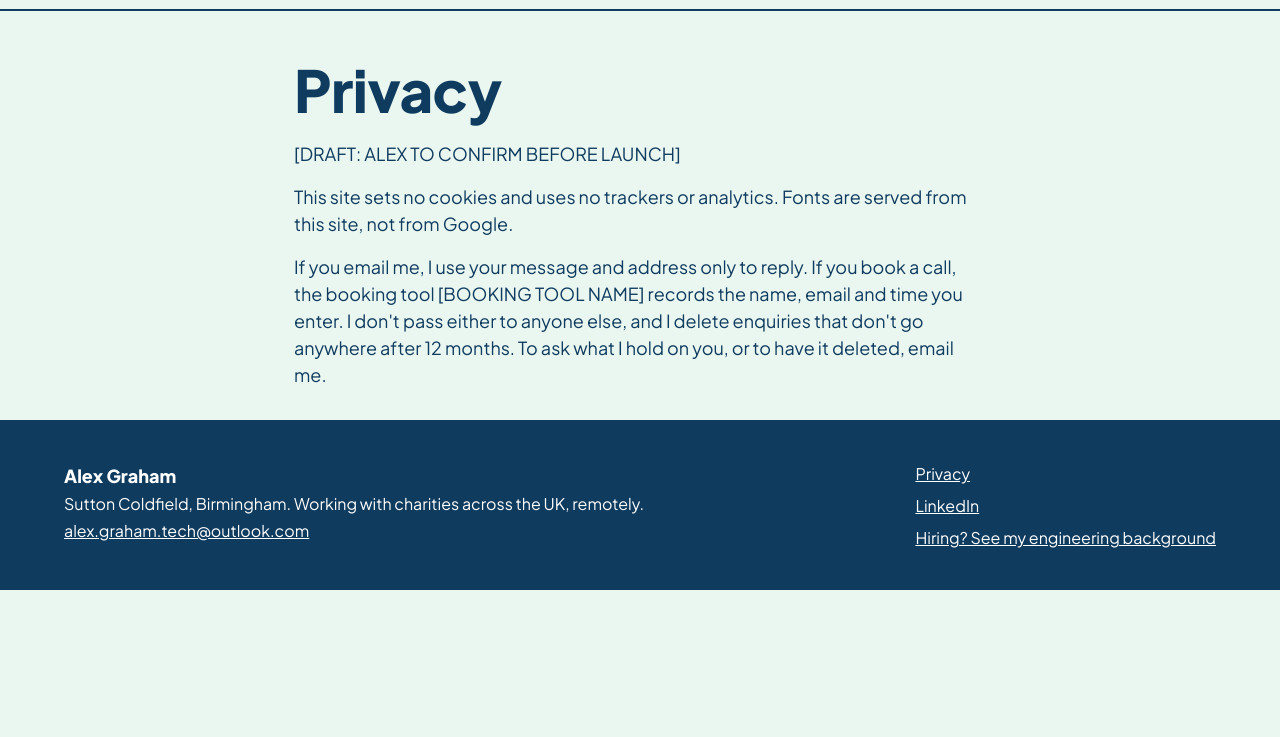
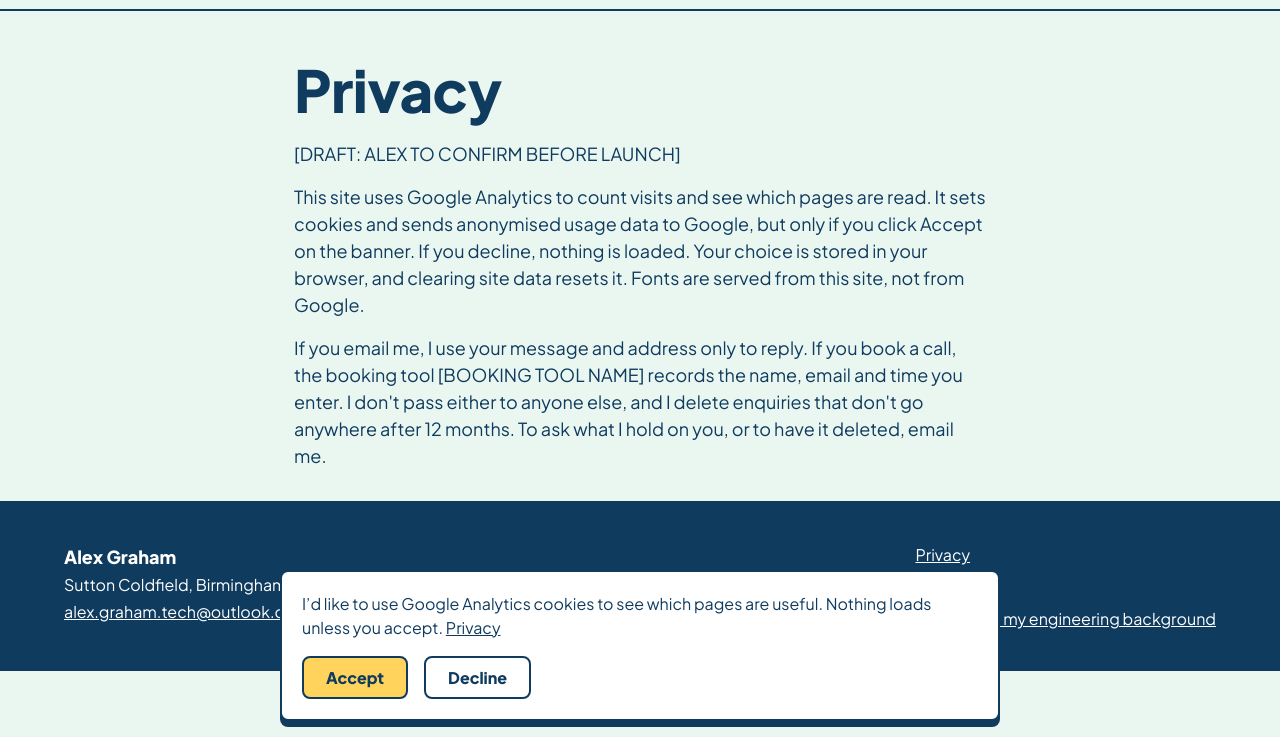
Before and after one commit to lalexgraham/alex-graham-site, a plain HTML site: page privacy/index.html in a window 1280 px wide. Shown: the part 63-800 px from the top of the page. Drawn offline with Linux system fonts and the light colour scheme.

Commit message:
Add Google Analytics behind a consent banner and update privacy page
Co-Authored-By: Claude Sonnet 5.5 <noreply@anthropic.com>

```diff
--- a/privacy/index.html
+++ b/privacy/index.html
@@ -28,7 +28,7 @@
 </div></header>
 <main id="main"><article class="page"><h1>Privacy</h1>
 <p style="margin-top:20px">[DRAFT: ALEX TO CONFIRM BEFORE LAUNCH]</p>
-<p>This site sets no cookies and uses no trackers or analytics. Fonts are served from this site, not from Google.</p>
+<p>This site uses Google Analytics to count visits and see which pages are read. It sets cookies and sends anonymised usage data to Google, but only if you click Accept on the banner. If you decline, nothing is loaded. Your choice is stored in your browser, and clearing site data resets it. Fonts are served from this site, not from Google.</p>
 <p>If you email me, I use your message and address only to reply. If you book a call, the booking tool [BOOKING TOOL NAME] records the name, email and time you enter. I don't pass either to anyone else, and I delete enquiries that don't go anywhere after 12 months. To ask what I hold on you, or to have it deleted, email me.</p>
 </article></main><footer class="site"><div class="wrap cols">
 <div><strong>Alex Graham</strong><br><small>Sutton Coldfield, Birmingham. Working with charities across the UK, remotely.</small><br><small><a data-email href="mailto:">email</a></small></div>
--- a/site.js
+++ b/site.js
@@ -2,6 +2,7 @@
 var SITE = {
   bookingUrl: "",                       // [BOOKING LINK] e.g. https://calendly.com/...  Empty = falls back to email
   email: "alex.graham.tech@outlook.com",// [EMAIL] confirm before launch
+  gaId: "G-KC4H3C1MBB",                 // Google Analytics 4. Loads only after the visitor accepts
   charityName: ""                       // Beyond The Horizon, once signed off. Empty = anonymous
 };
 (function(){
@@ -12,3 +13,27 @@ var SITE = {
   var pl = document.querySelector("[data-play]"), v = document.querySelector("video");
   if(pl && v){ pl.addEventListener("click", function(e){ e.preventDefault(); v.scrollIntoView({block:"center"}); v.play(); }); }
 })();
+
+/* Analytics: Google Analytics loads only after the visitor clicks Accept. Choice is remembered. */
+(function(){
+  if(!SITE.gaId) return;
+  var KEY="analytics-consent", saved=null;
+  try{ saved=localStorage.getItem(KEY); }catch(e){}
+  function load(){
+    window.dataLayer=window.dataLayer||[];
+    window.gtag=function(){dataLayer.push(arguments)};
+    gtag("js",new Date()); gtag("config",SITE.gaId,{anonymize_ip:true});
+    var s=document.createElement("script"); s.async=true;
+    s.src="https://www.googletagmanager.com/gtag/js?id="+SITE.gaId; document.head.appendChild(s);
+  }
+  function save(v){ try{ localStorage.setItem(KEY,v); }catch(e){} }
+  if(saved==="yes"){ load(); return; }
+  if(saved==="no") return;
+  var bar=document.createElement("div");
+  bar.className="consent"; bar.setAttribute("role","region"); bar.setAttribute("aria-label","Analytics cookies");
+  var root=location.pathname.indexOf("/privacy/")>-1||location.pathname.indexOf("/case-study/")>-1||location.pathname.indexOf("/business/")>-1?"../":"";
+  bar.innerHTML='<p>I\u2019d like to use Google Analytics cookies to see which pages are useful. Nothing loads unless you accept. <a href="'+root+'privacy/">Privacy</a></p><div class="btn-row"><button type="button" class="btn btn-primary" data-yes>Accept</button><button type="button" class="btn btn-secondary" data-no>Decline</button></div>';
+  document.body.appendChild(bar);
+  bar.querySelector("[data-yes]").addEventListener("click",function(){ save("yes"); bar.remove(); load(); });
+  bar.querySelector("[data-no]").addEventListener("click",function(){ save("no"); bar.remove(); });
+})();
--- a/style.css
+++ b/style.css
@@ -121,3 +121,5 @@ article.page p+p{margin-top:16px}
 .short{display:none}
 @media(max-width:800px){header.site .long{display:none}header.site .short{display:inline}header.site .wrap{flex-wrap:nowrap}}
 .hero h1{font-size:clamp(30px,3.7vw,46px);line-height:1.12}
+.consent{position:fixed;left:16px;right:16px;bottom:16px;z-index:200;max-width:720px;margin:0 auto;background:var(--white);border:var(--border);border-radius:var(--radius);padding:20px;display:grid;gap:16px;font-size:16px;box-shadow:0 6px 0 var(--navy)}
+.consent .btn{padding:10px 22px;font-size:16px;width:auto}
```
